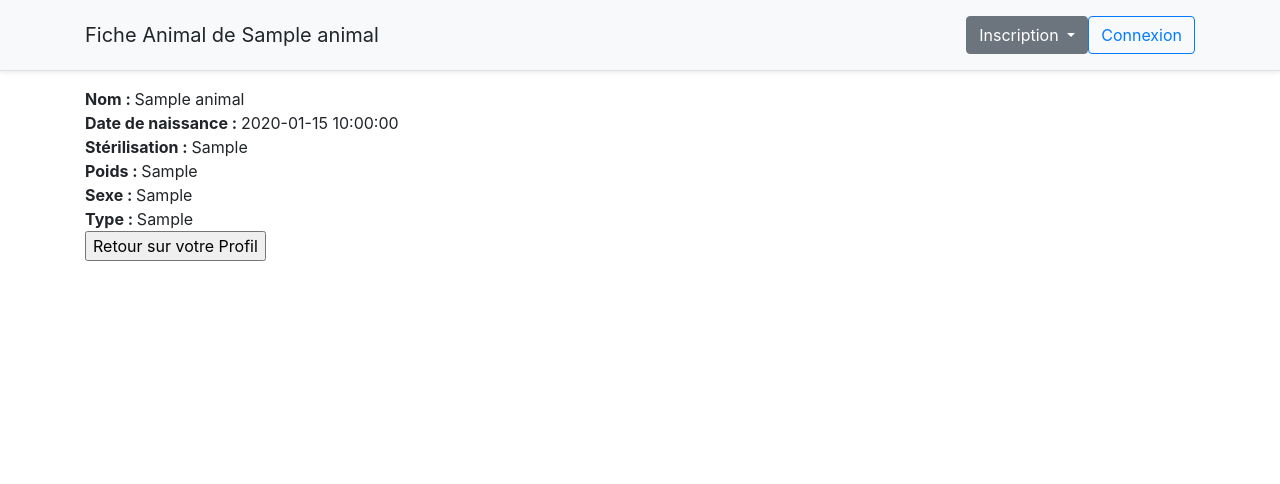
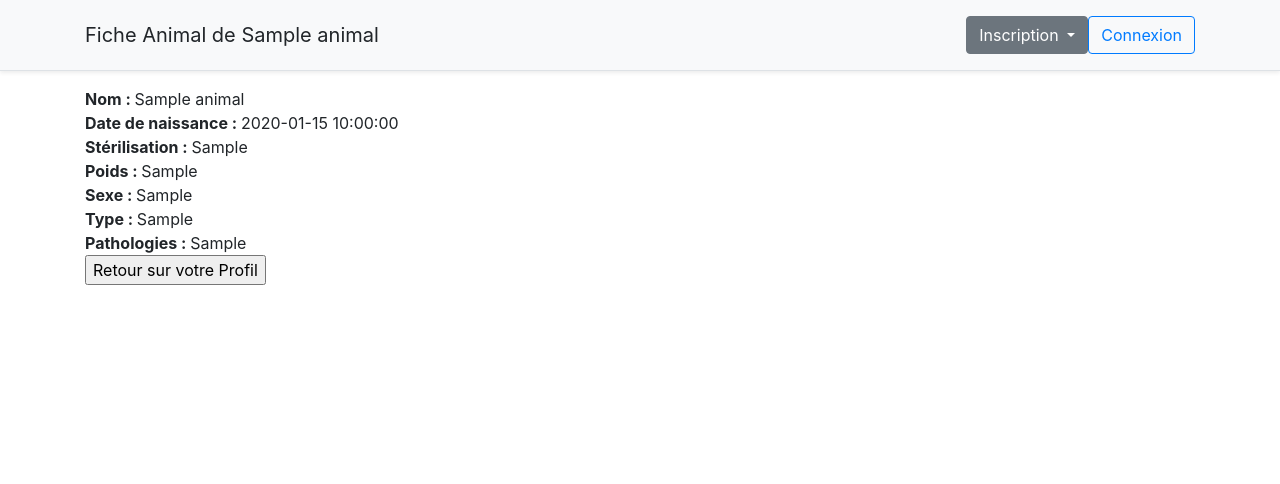
Before and after one commit to sarah-ditto/projet_veto, a Laravel app: template resources/views/animal_profil.blade.php in a window 1280 px wide. Shown: the top 484 px of the page. Run offline with Laravel 8, Linux system fonts and the light colour scheme; the template is opened without the code that fills it: most values are stand-ins (such as "Sample title", 1, 10 or a date in 2020).

Commit message:
Pathologies ajoutées dans la fiche animal

```diff
--- a/resources/views/animal_profil.blade.php
+++ b/resources/views/animal_profil.blade.php
@@ -12,6 +12,7 @@ Fiche Animal de {{$animal->NomAnimal}}
 <b> Poids : </b>{{$animal->PoidsAnimal}}<br>
 <b> Sexe : </b>{{$animal->SexeAnimal}}<br>
 <b> Type : </b>{{$animal->TypeAnimal}}<br>
+<b> Pathologies : </b>{{$animal->PathologiesAnimal}}<br>
 
 <form>
   <input type="button" value="Retour sur votre Profil" onclick="history.go(-1)">
```
